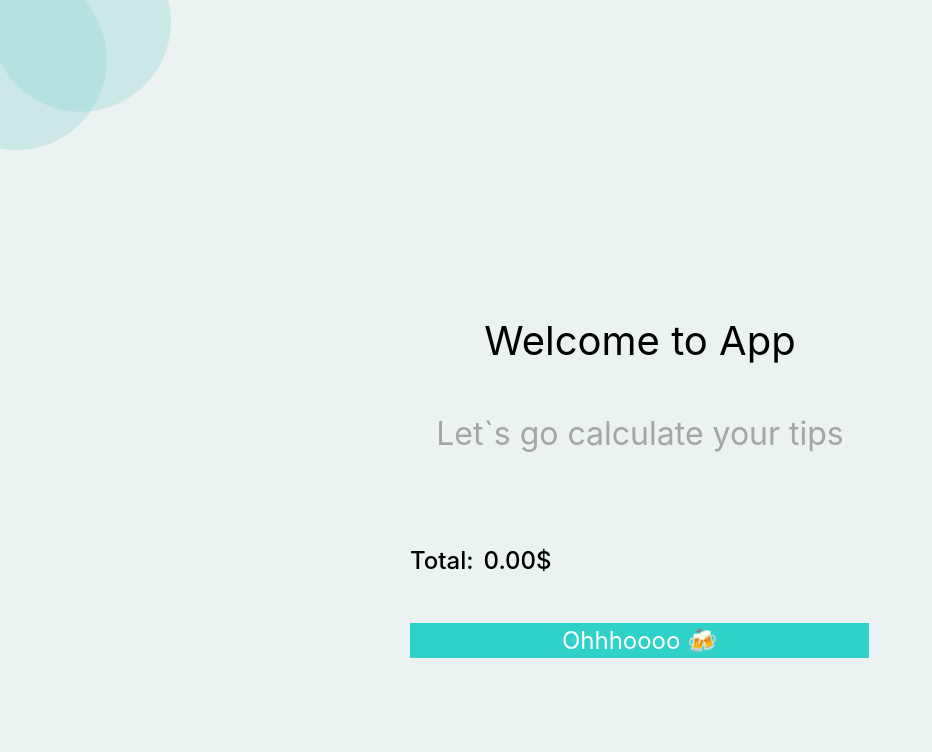
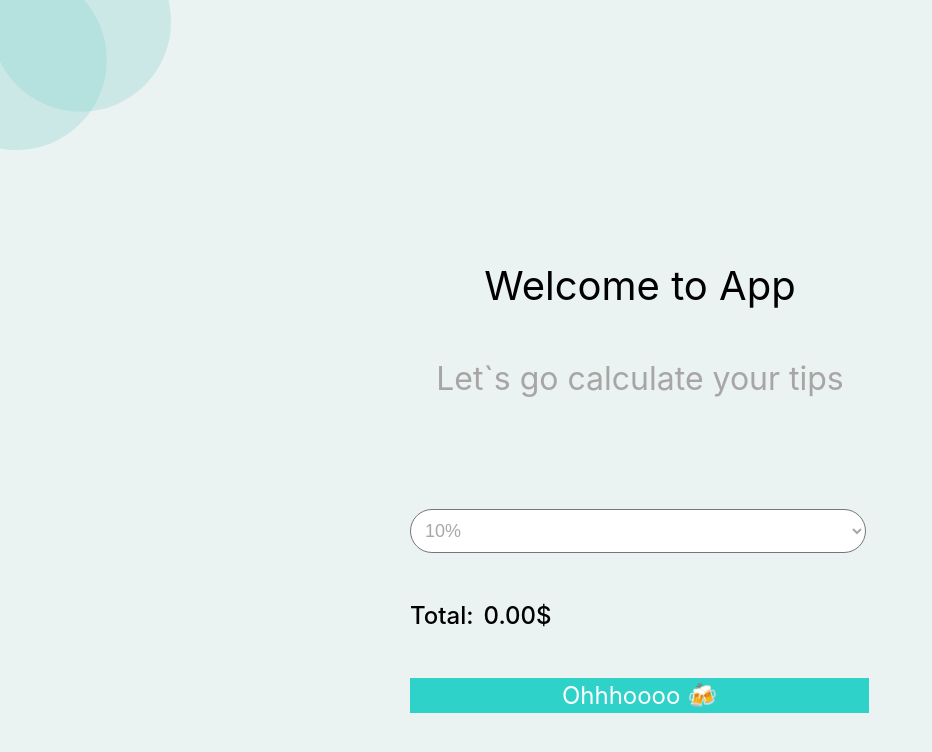
Before and after one commit to Zlata-Saburova/react-tips-calculator, a React (Create React App) app: page / in a window 1280 px wide. Shown: the top 752 px of the page, without its empty margins (0-932 px from the left). Built offline with nearby package versions, Linux system fonts and the light colour scheme.

Commit message:
feat: add select

```diff
--- /dev/null
+++ b/src/components/CustomSelect/CustomSelect.tsx
@@ -0,0 +1,5 @@
+import { Select } from "./styles";
+
+export const CustomSelect = () => {
+  return <Select></Select>;
+};
--- /dev/null
+++ b/src/components/CustomSelect/styles.ts
@@ -0,0 +1,15 @@
+import styled from "styled-components";
+
+export const Select = styled.select`
+  border-radius: 30px;
+  max-width: 456px;
+  width: 100%;
+
+  padding: 10px 10px;
+
+  background: #ffffff;
+  font-weight: 400;
+  font-size: 18px;
+  line-height: 26px;
+  color: rgba(117, 108, 108, 0.6);
+`;
--- a/src/components/Form/Form.tsx
+++ b/src/components/Form/Form.tsx
@@ -10,6 +10,8 @@
 } from "./styles";
 
 import { Button } from "../Button/Button";
+import { Input } from "../Input/Input";
+import { Select } from "../CustomSelect/styles";
 
 export const Form = () => {
   return (
@@ -17,7 +19,15 @@
       <StyledForm>
         <Title>Welcome to App</Title>
         <Text>Let`s go calculate your tips</Text>
-        <InputItems></InputItems>
+        <InputItems>
+          <Input type="number" placeholder="Enter bill"></Input>
+          <Input type="number" placeholder="Enter  persons"></Input>
+          <Select>
+            <option>10%</option>
+            <option>20%</option>
+            <option>30%</option>
+          </Select>
+        </InputItems>
         <AmountWrapper>
           <Total>Total:</Total>
           <TotalAmount>0.00$</TotalAmount>
```
